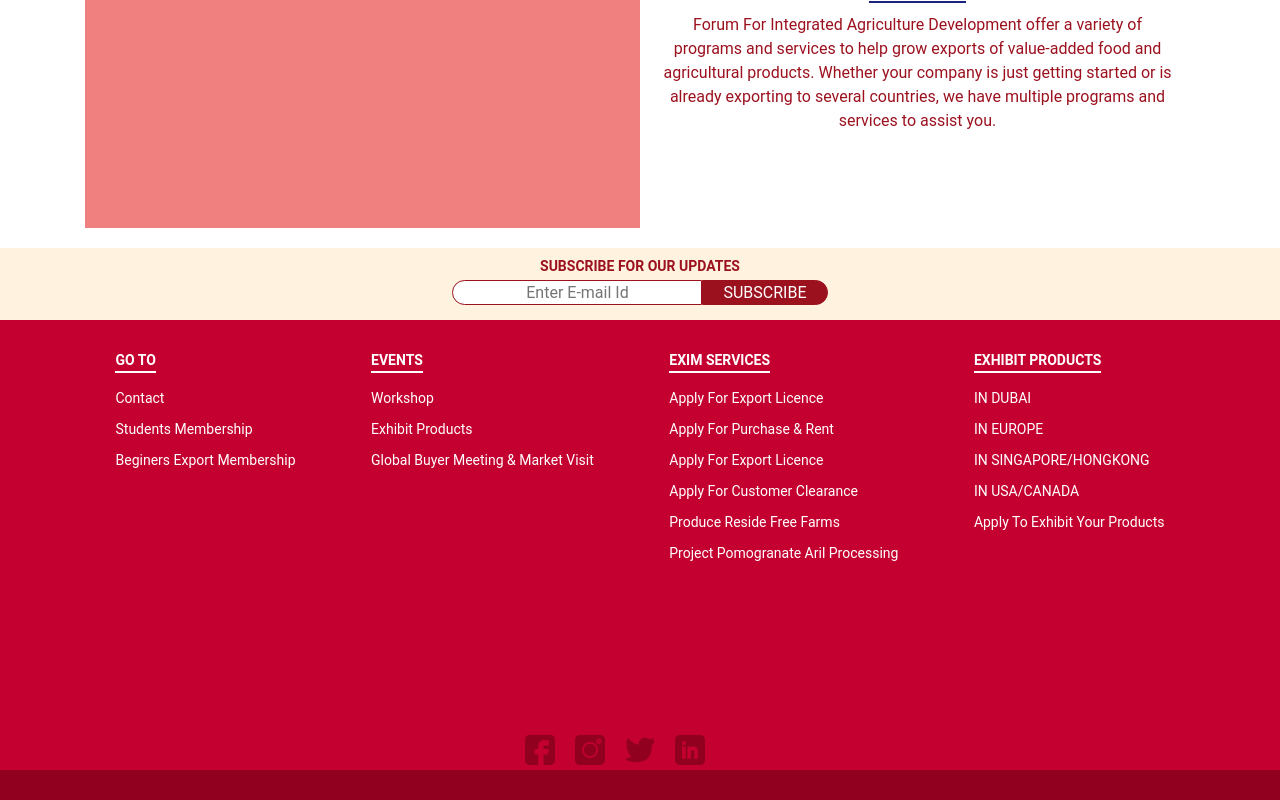
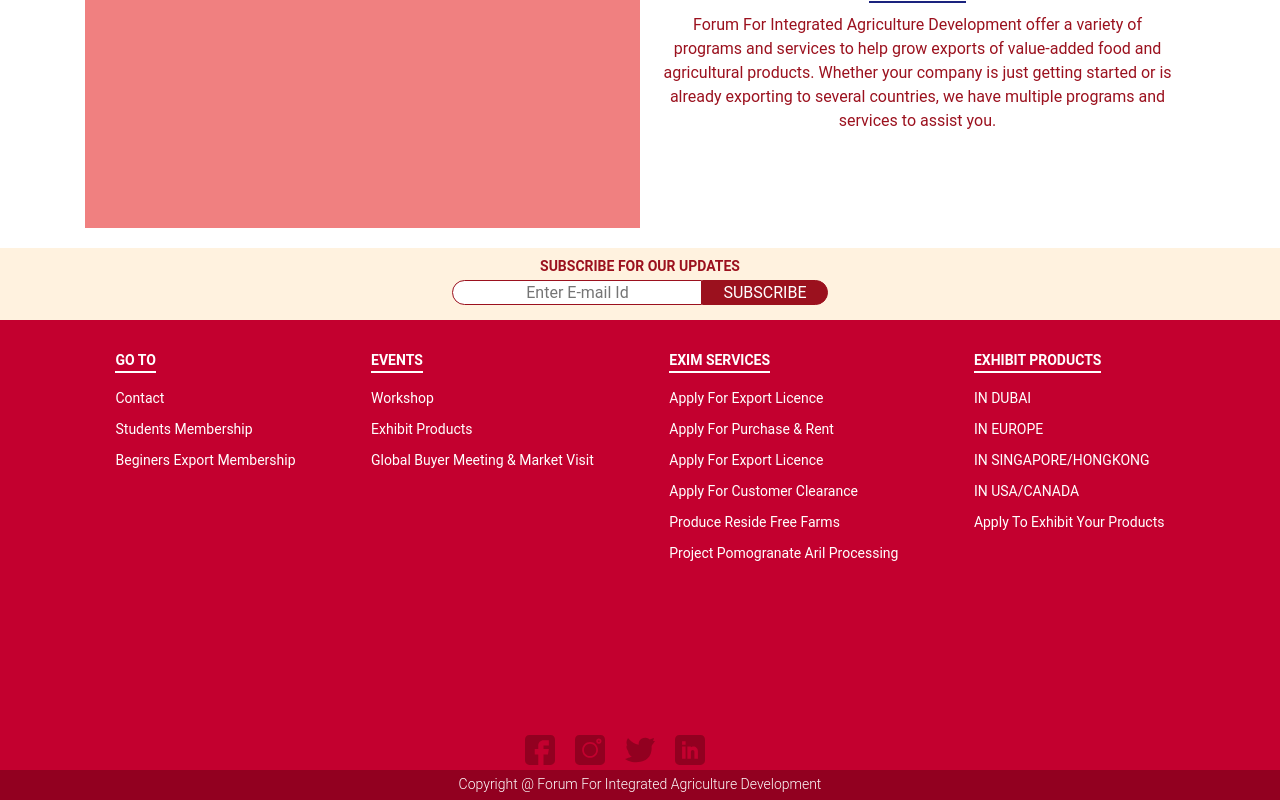
Before and after one commit to rkk10/ffiad-webapp, an Angular app: page / in a window 1280 px wide. Shown: the part 2348-3148 px from the top of the page. Built offline with nearby package versions, Linux system fonts and the light colour scheme.

Commit message:
copyright changes in footer

```diff
--- a/src/app/shared-components/footer/footer.component.css
+++ b/src/app/shared-components/footer/footer.component.css
@@ -20,15 +20,14 @@
 
 }
 .copyright{
-  background-color:#920020;
-
-  ;
-  color: white;
-  height: 30px;
-  display: flex;
-  align-items: center;
-  justify-content: center;
-  font-size: 14px;
+  background-color: #920020;
+    color: #ffffff;
+    height: 30px;
+    display: flex;
+    align-items: center;
+    justify-content: center;
+    font-size: 14px;
+    font-weight: 300;
 }
 .link-title{
   color: white;
--- a/src/app/shared-components/footer/footer.component.html
+++ b/src/app/shared-components/footer/footer.component.html
@@ -56,6 +56,6 @@
     <a href="#" class="socials"></a>
   </div>
   <div class="copyright">
-    <!-- {{copyright}} -->
+    {{copyright}}
   </div>
   </footer>
```
